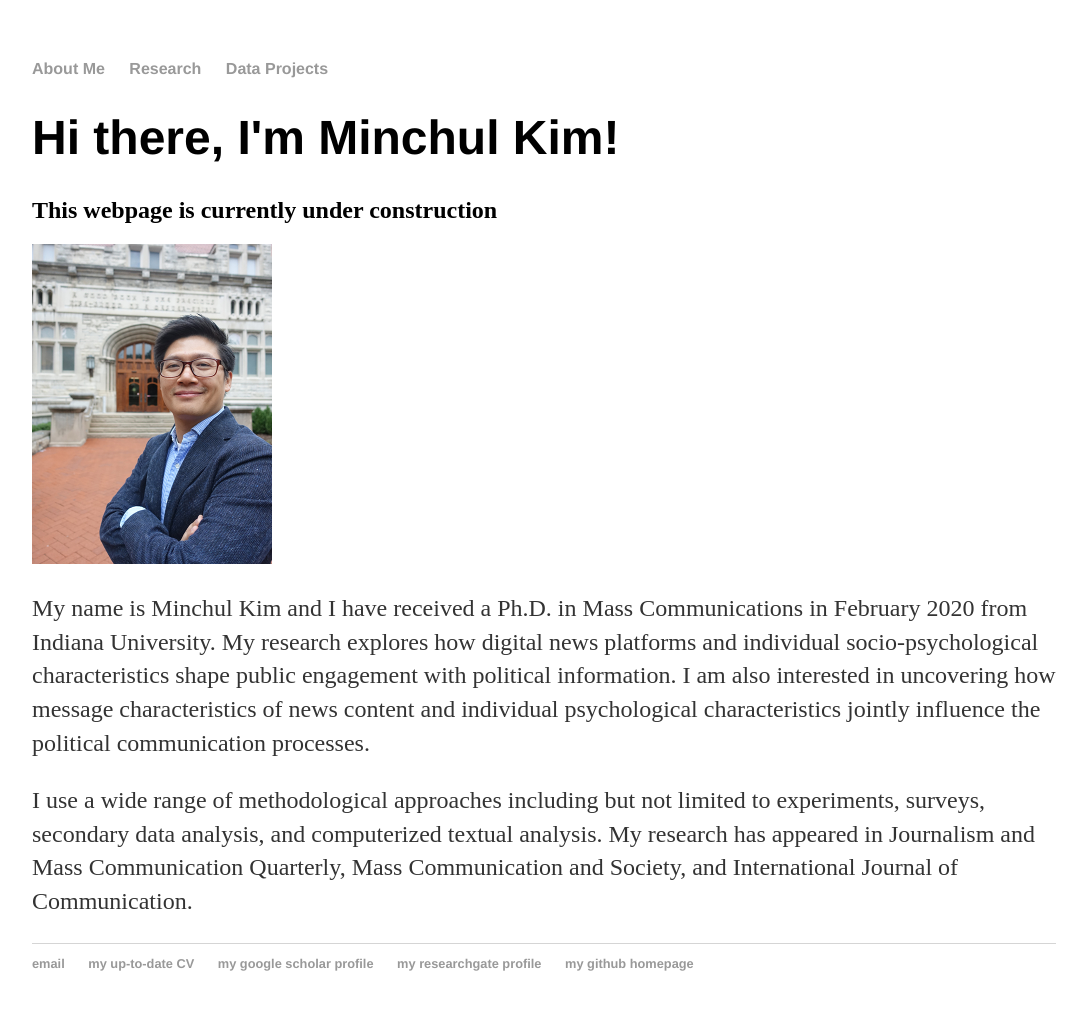
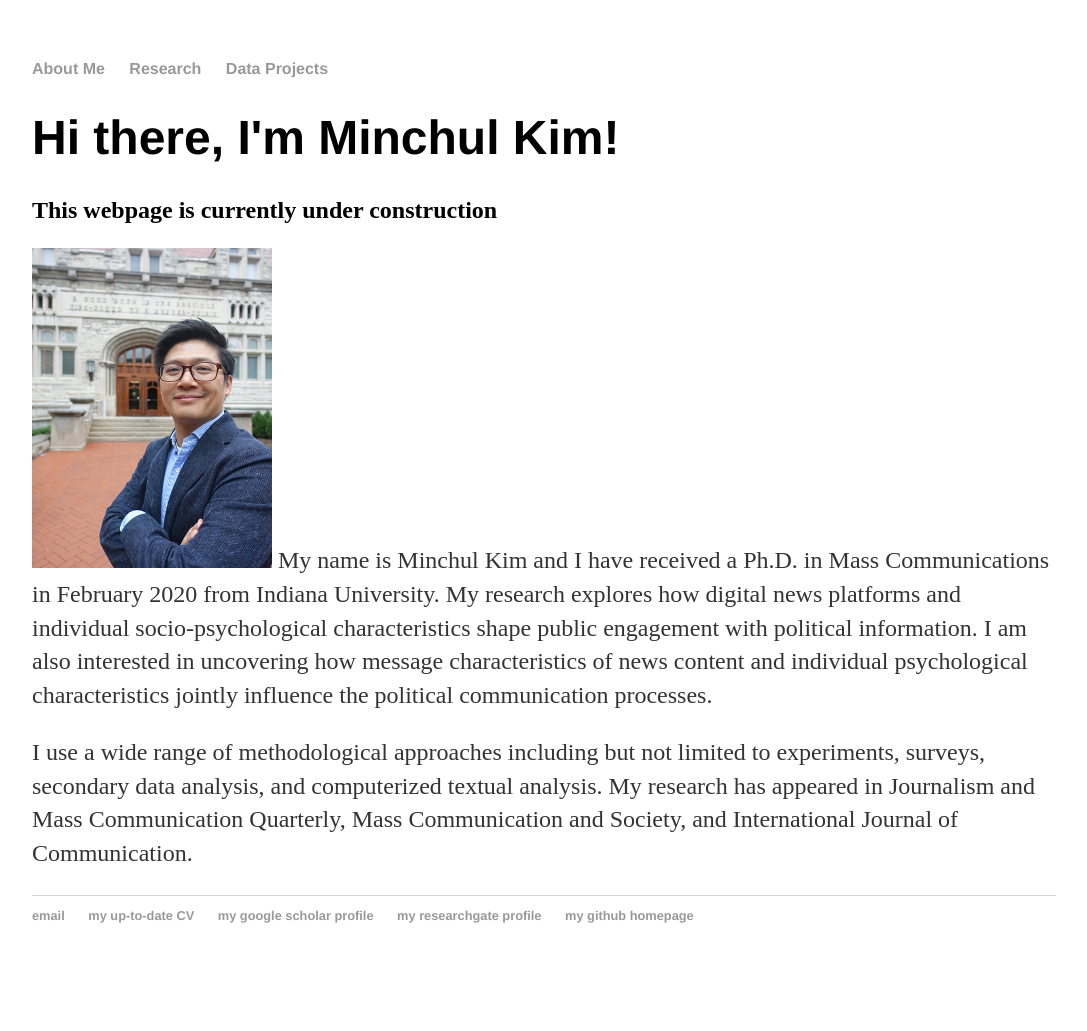
Before and after one commit to minchulkim-phd/minchulkim, a Jekyll site: the page built from index.html, in a window 1280 px wide. Shown: the whole page, without its empty margins (96-1183 px from the left). Built offline with Jekyll 4.4.1, drawn with Linux system fonts in a browser that asks for light colours; after the commit the page ends 983 px from its top, so only the background shows below that.

Commit message:
Update index.html

```diff
--- a/index.html
+++ b/index.html
@@ -7,8 +7,8 @@ title: Minchul Kim(Ph.D.)'s Personal Webpage
 	<h2>This webpage is currently under construction</h2>
 
 	<div class="container">
-		<img src="/images/Portrait_Minchul Kim.jpg" width='240px;' height='320px;' float="left">
-			<p>My name is Minchul Kim and I have received a Ph.D. in Mass Communications in February 2020 from Indiana University. My research explores how digital news platforms and individual socio-psychological characteristics shape public engagement with political information. I am also interested in uncovering how message characteristics of news content and individual psychological characteristics jointly influence the political communication processes.</p>
+		<p> <img src="/images/Portrait_Minchul Kim.jpg" width='240px;' height='320px;' float="left">
+			My name is Minchul Kim and I have received a Ph.D. in Mass Communications in February 2020 from Indiana University. My research explores how digital news platforms and individual socio-psychological characteristics shape public engagement with political information. I am also interested in uncovering how message characteristics of news content and individual psychological characteristics jointly influence the political communication processes.</p>
 			<p>I use a wide range of methodological approaches including but not limited to experiments, surveys, secondary data analysis, and computerized textual analysis. My research has appeared in Journalism and Mass Communication Quarterly, Mass Communication and Society, and International Journal of Communication.</p>
 	</div>
 </div><!-- /.blurb -->
```
